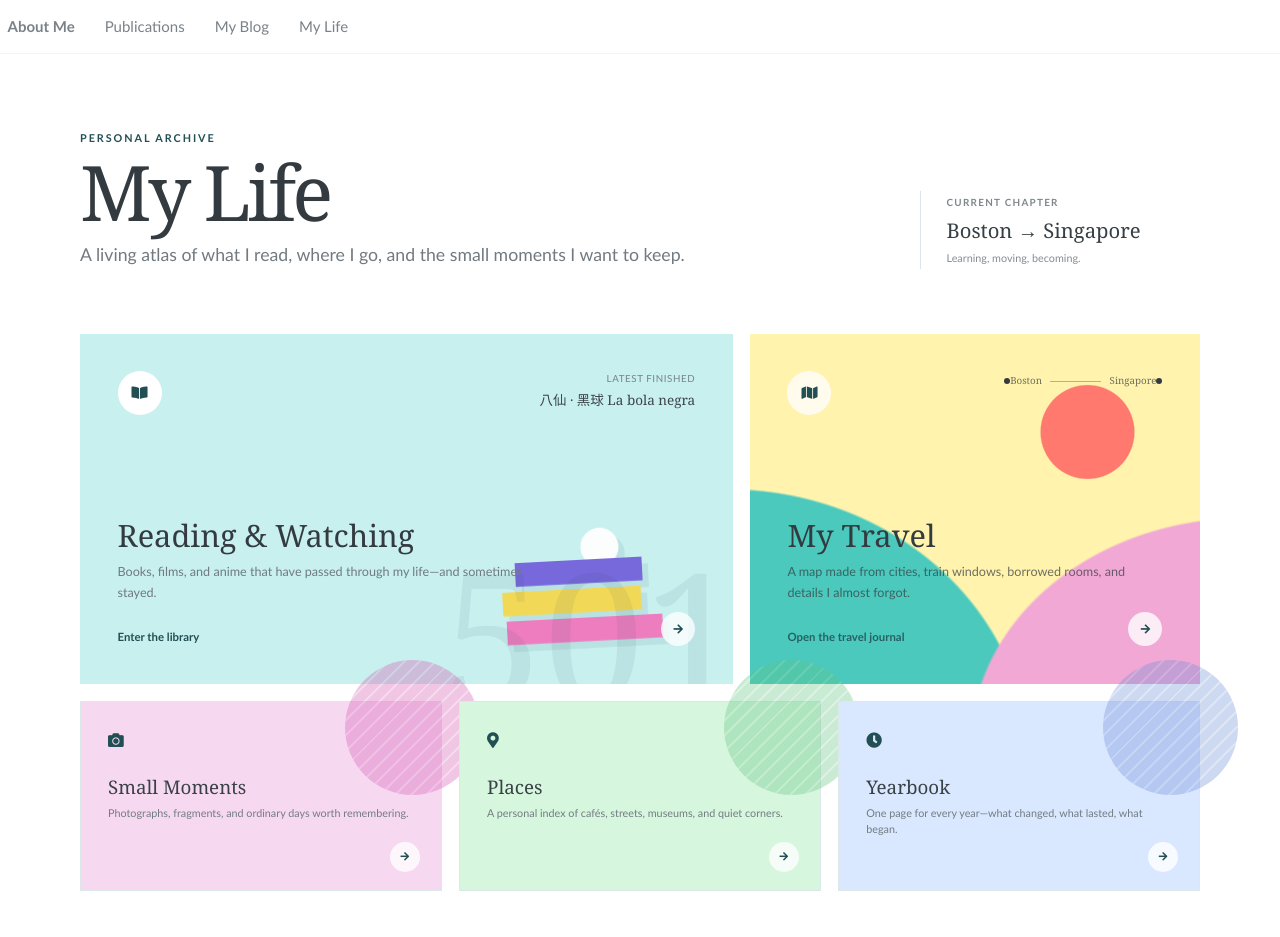
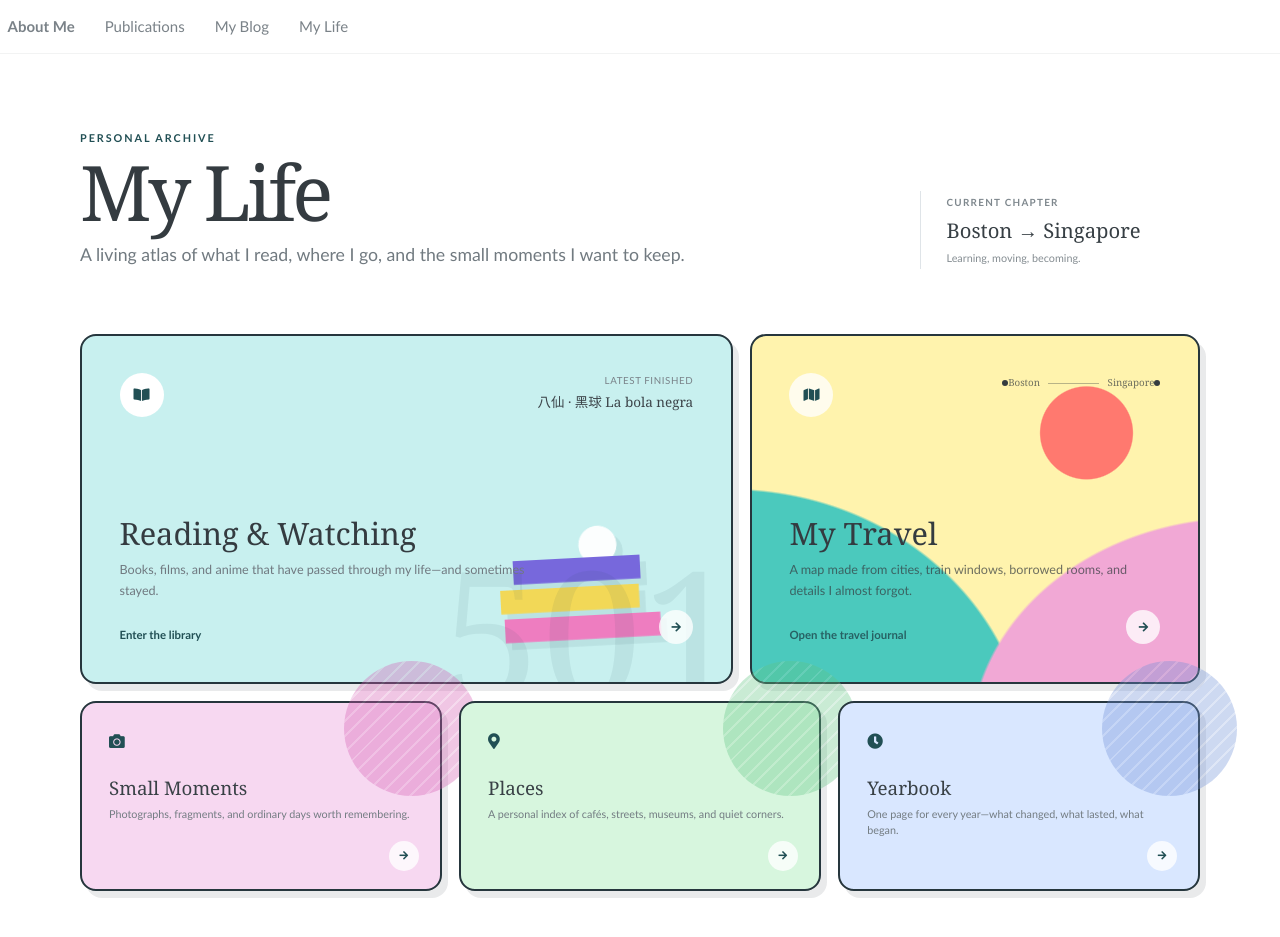
Before and after one commit to Cathylixi/Cathylixi.github.io, a Jekyll site: the page built from _pages/life.md, in a window 1280 px wide and 1011 px high. Shown: the top 937 px of the window. Built offline with Jekyll 4.4.1, drawn with Linux system fonts in a browser that asks for light colours.

Commit message:
Add framed cards to My Life

```diff
--- a/_sass/_life.scss
+++ b/_sass/_life.scss
@@ -95,6 +95,9 @@
   justify-content: space-between;
   padding: clamp(1.7rem, 4vw, 2.5rem);
   overflow: hidden;
+  border: 2px solid #26363d;
+  border-radius: 16px;
+  box-shadow: 6px 7px 0 rgba(38, 54, 61, 0.1);
   transition: box-shadow 180ms ease, transform 180ms ease;
 }
 
@@ -106,7 +109,7 @@
   &:focus {
     color: inherit;
     text-decoration: none;
-    box-shadow: 0 16px 35px rgba(35, 57, 78, 0.12);
+    box-shadow: 8px 11px 0 rgba(38, 54, 61, 0.13);
     transform: translateY(-3px);
     outline: none;
 
@@ -321,13 +324,15 @@
   min-height: 190px;
   padding: clamp(1.35rem, 3vw, 1.8rem);
   background: #fff;
-  border: 1px solid #dce7e7;
+  border: 2px solid #26363d;
+  border-radius: 16px;
+  box-shadow: 6px 7px 0 rgba(38, 54, 61, 0.1);
   transition: border-color 180ms ease, box-shadow 180ms ease, transform 180ms ease;
 
   &:hover,
   &:focus {
-    border-color: #bfcbd5;
-    box-shadow: 0 12px 28px rgba(35, 57, 78, 0.08);
+    border-color: #26363d;
+    box-shadow: 8px 10px 0 rgba(38, 54, 61, 0.13);
     transform: translateY(-2px);
     outline: none;
 
```
